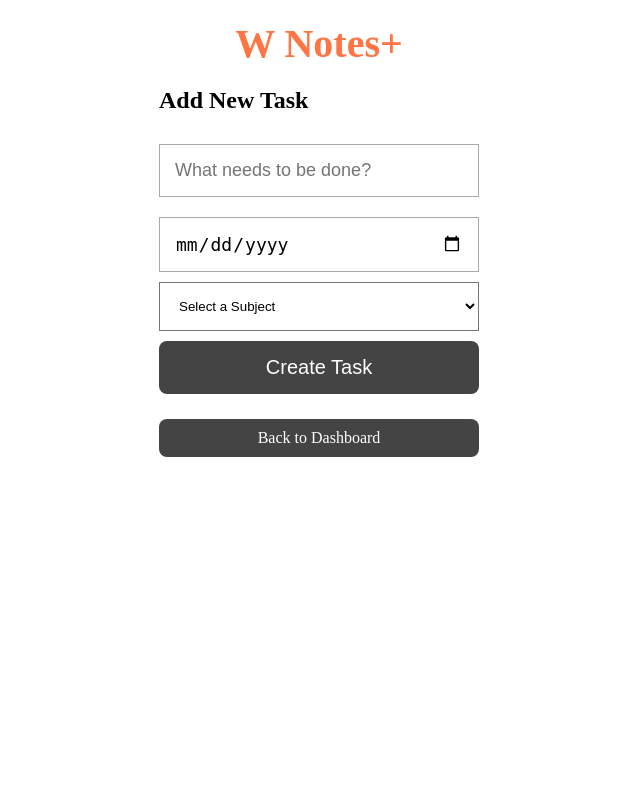
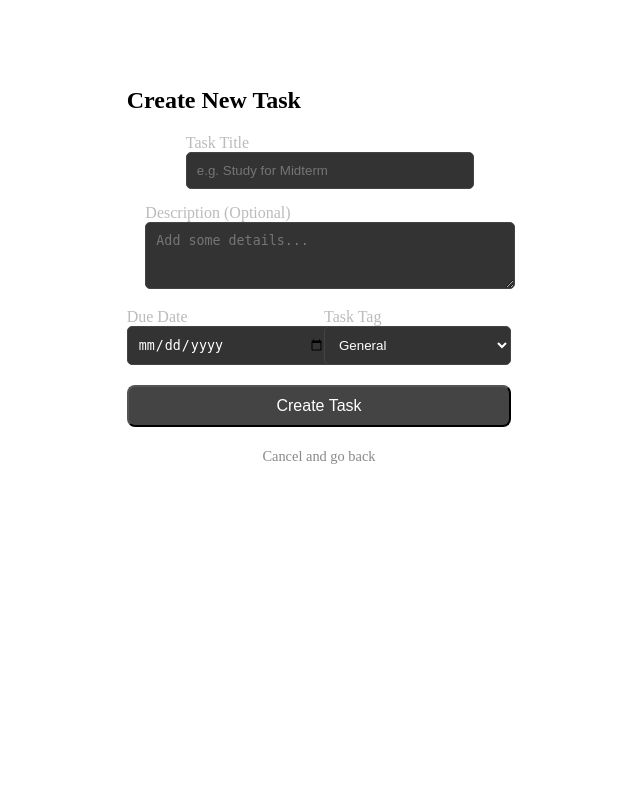
Before and after one commit to NikhilFonseka/studyplanner, a Flask app: page /add_task in a window 1280 px wide. Shown: the whole page, without its empty margins (321-961 px from the left). Run offline with Flask 3, Linux system fonts and the light colour scheme; a user stored in the database is signed in.

Commit message:
more task tags work

```diff
--- a/app.py
+++ b/app.py
@@ -115,36 +115,6 @@ class SubjectMember(db.Model):
 
     user = db.relationship('User', backref='subject_memberships')
     subject = db.relationship('Subject', backref='members')
-# Controllers@app.route('/schema_info')
-def get_schema_info():
-    # Define your complex SQL query as a string
-    sql_query = """
-    SELECT 'mysql' dbms, t.TABLE_SCHEMA, t.TABLE_NAME, c.COLUMN_NAME, c.ORDINAL_POSITION,
-           c.DATA_TYPE, c.CHARACTER_MAXIMUM_LENGTH, n.CONSTRAINT_TYPE,
-           k.REFERENCED_TABLE_SCHEMA, k.REFERENCED_TABLE_NAME, k.REFERENCED_COLUMN_NAME
-    FROM INFORMATION_SCHEMA.TABLES t
-    LEFT JOIN INFORMATION_SCHEMA.COLUMNS c ON t.TABLE_SCHEMA = c.TABLE_SCHEMA AND t.TABLE_NAME = c.TABLE_NAME
-    LEFT JOIN INFORMATION_SCHEMA.KEY_COLUMN_USAGE k ON c.TABLE_SCHEMA = k.TABLE_SCHEMA AND c.TABLE_NAME = k.TABLE_NAME AND c.COLUMN_NAME = k.COLUMN_NAME
-    LEFT JOIN INFORMATION_SCHEMA.TABLE_CONSTRAINTS n ON k.CONSTRAINT_SCHEMA = n.CONSTRAINT_SCHEMA AND k.CONSTRAINT_NAME = n.CONSTRAINT_NAME AND k.TABLE_SCHEMA = n.TABLE_SCHEMA AND k.TABLE_NAME = n.TABLE_NAME
-    WHERE t.TABLE_TYPE = 'BASE TABLE' AND t.TABLE_SCHEMA NOT IN ('INFORMATION_SCHEMA', 'mysql', 'performance_schema');
-    """
-
-    try:
-        # Execute the raw SQL query using text()
-        result = db.session.execute(text(sql_query))
-
-        # Process the results
-        # You can fetch all rows and format them as a list of dictionaries for a Flask response
-        rows = result.fetchall()
-
-        # Example of how to structure the data for a JSON response (requires import jsonify)
-        # data = [dict(row._mapping) for row in rows]
-        # return jsonify(data)
-
-        return f"Query executed successfully. Number of rows: {len(rows)}" # Or return the actual data
-    except Exception as e:
-        return f"An error occurred: {e}"
-
 
 @app.route('/')
 def index():
@@ -230,25 +200,43 @@ def add_subject():
 
 @app.route('/add_task', methods=['GET', 'POST'])
 def add_task():
-    """Adds a task to a specific subject with date validation"""
+    """Adds a task to a specific subject with date validation and tagging"""
     if 'user_id' not in session:
         return redirect(url_for('signin'))
+
     user_subjects = Subject.query.filter_by(user_id=session['user_id']).all()
+
     if request.method == 'POST':
         title = request.form.get('title')
         description = request.form.get('description')
-        date_str = request.form.get('due_date')
+        tag = request.form.get('tag')
         sub_id = request.form.get('subject_id')
+
+        date_str = request.form.get('due_date_str')
+
         due_date = None
         if date_str and date_str.strip():
             try:
                 due_date = datetime.strptime(date_str, '%Y-%m-%d')
             except ValueError:
                 due_date = None
-        new_task = Task(title=title, description=description, due_date=due_date, subject_id=sub_id, user_id=session['user_id'])
+
+
+        new_task = Task(
+            title=title,
+            description=description,
+            tag=tag,
+            due_date=due_date,
+            subject_id=sub_id,
+            user_id=session['user_id']
+        )
+
         db.session.add(new_task)
         db.session.commit()
-        return redirect(url_for('dashboard'))
+
+
+        return redirect(url_for('view_subject', subject_id=sub_id))
+
     return render_template('addtask.html', subjects=user_subjects)
 
 
--- a/templates/addtask.html
+++ b/templates/addtask.html
@@ -1,32 +1,57 @@
 <!DOCTYPE html>
 <html lang="en">
 <head>
-    <link rel="stylesheet" href="{{ url_for('static', filename='style.css') }}">
-    <title>Add Task - W Notes+</title>
+    <meta charset="UTF-8">
+    <link rel="stylesheet" href="/static/style.css">
+    <title>W Notes+ | Add Task</title>
 </head>
-<body class="dashboard-body">
-    <header class="home-header">
-        <h1 class="main_title">W Notes+</h1>
-    </header>
+<body>
+    <div style="padding: 20px 0 0 20px;">
+        <h2 style="margin: 0; color: white;">W Notes +</h2>
+    </div>
 
-    <main class="home-content">
-        <h2>Add New Task</h2>
-        <form method="POST" action="/add_task">
-            <input type="text" name="title" placeholder="What needs to be done?" class="input_group" required>
-            <input type="date" name="due_date" class="input_group">
+    <main class="auth-container">
+        <h2 class="auth_title">Create New Task</h2>
 
-            <select name="subject_id" class="input_group" required style="width: 320px; padding: 15px; background: white;">
-                <option value="" disabled selected>Select a Subject</option>
-                {% for subject in subjects %}
-                <option value="{{ subject.subject_id }}">{{ subject.name }}</option>
-                {% endfor %}
-            </select>
+        <form action="{{ url_for('add_task') }}" method="POST" class="auth_form">
+            <input type="hidden" name="subject_id" value="{{ request.args.get('subject_id') }}">
 
-            <button type="submit" class="button_login">Create Task</button>
-            <div class="signup_row">
-                <a href="/dashboard" class="button_signup">Back to Dashboard</a>
+            <div class="form-group" style="margin-bottom: 15px;">
+                <label style="color: #bbb;">Task Title</label>
+                <input type="text" name="title" placeholder="e.g. Study for Midterm" required
+                       style="width: 100%; padding: 10px; background: #333; border: 1px solid #444; color: white; border-radius: 5px;">
             </div>
+
+            <div class="form-group" style="margin-bottom: 15px;">
+                <label style="color: #bbb;">Description (Optional)</label>
+                <textarea name="description" rows="3" placeholder="Add some details..."
+                          style="width: 100%; padding: 10px; background: #333; border: 1px solid #444; color: white; border-radius: 5px;"></textarea>
+            </div>
+
+            <div style="display: flex; gap: 10px; margin-bottom: 20px;">
+                <div style="flex: 1;">
+                    <label style="color: #bbb;">Due Date</label>
+                    <input type="date" name="due_date_str"
+                           style="width: 100%; padding: 10px; background: #333; border: 1px solid #444; color: white; border-radius: 5px;">
+                </div>
+                <div style="flex: 1;">
+                    <label style="color: #bbb;">Task Tag</label>
+                    <select name="tag" style="width: 100%; padding: 10px; background: #333; border: 1px solid #444; color: white; border-radius: 5px;">
+                        <option value="General">General</option>
+                        <option value="Urgent">Urgent </option>
+                        <option value="Homework">Homework </option>
+                        <option value="Study">Study </option>
+                        <option value="Test">Test</option>
+                    </select>
+                </div>
+            </div>
+
+            <button type="submit" class="button_signup" style="width: 100%;">Create Task</button>
         </form>
+
+        <div style="margin-top: 20px; text-align: center;">
+            <a href="{{ url_for('dashboard') }}" style="color: #888; text-decoration: none; font-size: 0.9em;">Cancel and go back</a>
+        </div>
     </main>
 </body>
 </html>
```
